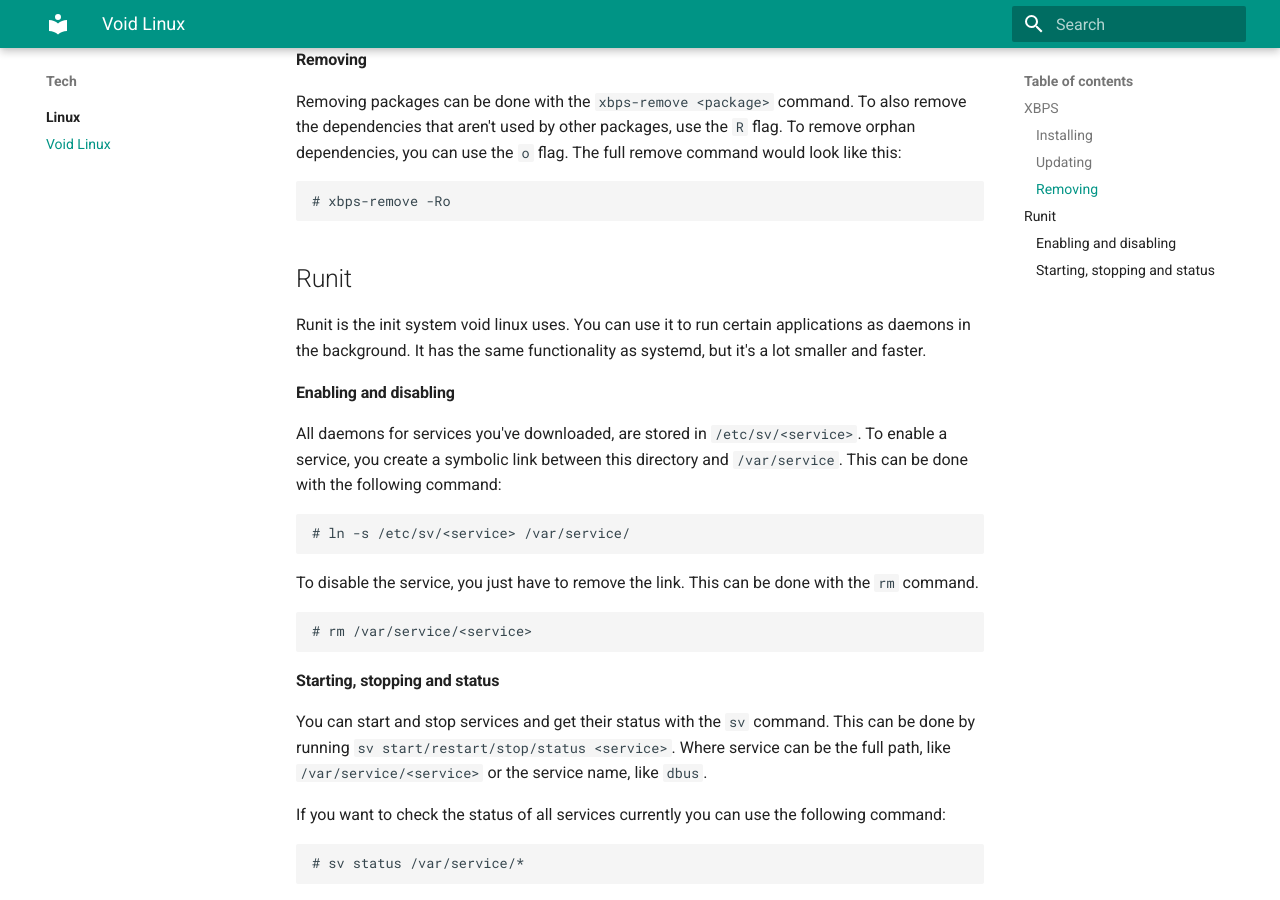
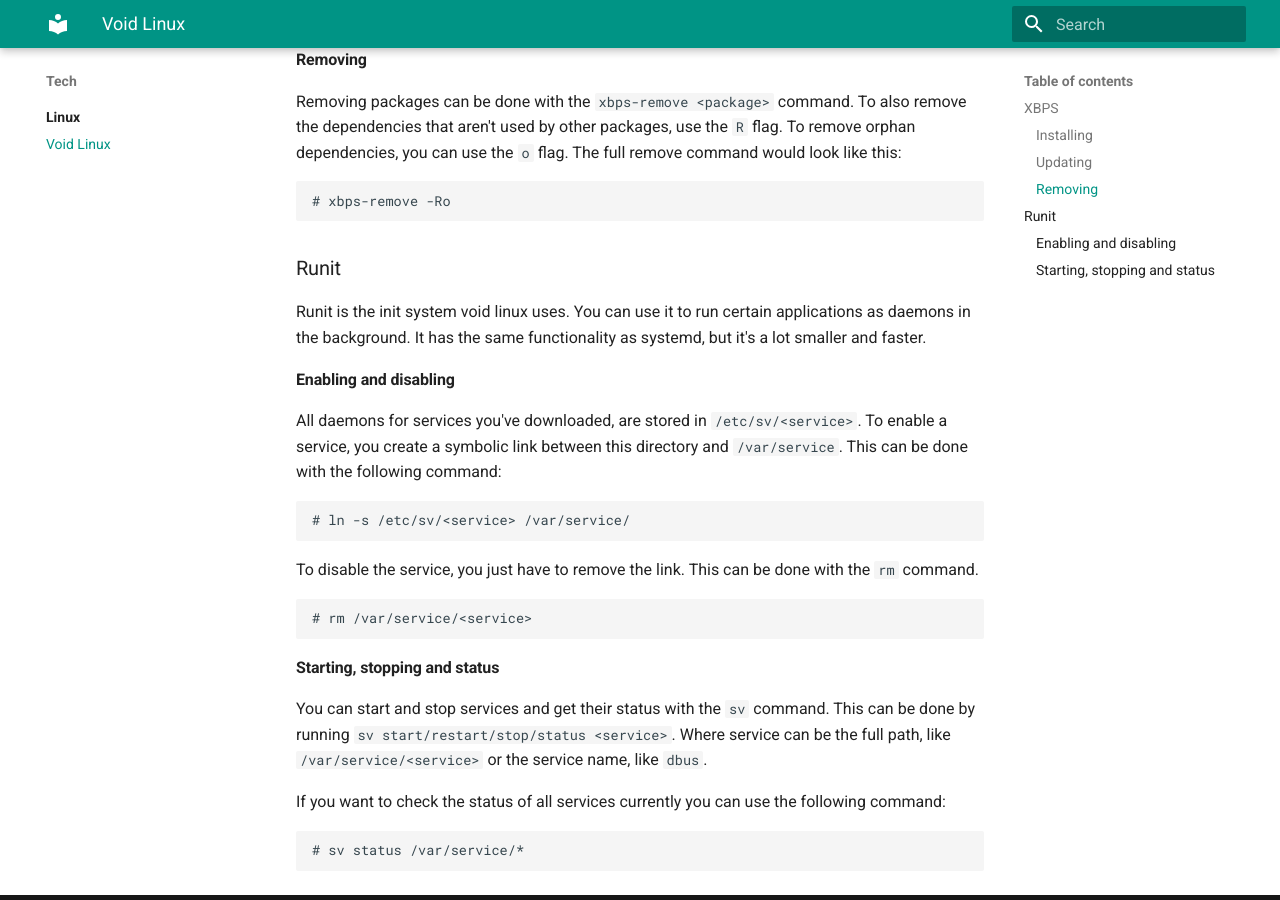
Before and after one commit to legoraft/wiki, an MkDocs documentation site: the page built from docs/linux/void.md, in a window 1280 px wide and 900 px high, scrolled down 865 px. Built offline with MkDocs 1.6.1 and Material for MkDocs 9.7.7, drawn with Linux system fonts in a browser that asks for light colours.

````diff
--- a/docs/linux/void.md
+++ b/docs/linux/void.md
@@ -32,7 +32,7 @@ Removing packages can be done with the `xbps-remove <package>` command. To also
 # xbps-remove -Ro
 ```
 
-## Runit
+### Runit
 
 Runit is the init system void linux uses. You can use it to run certain applications as daemons in the background. It has the same functionality as systemd, but it's a lot smaller and faster.
 
````
